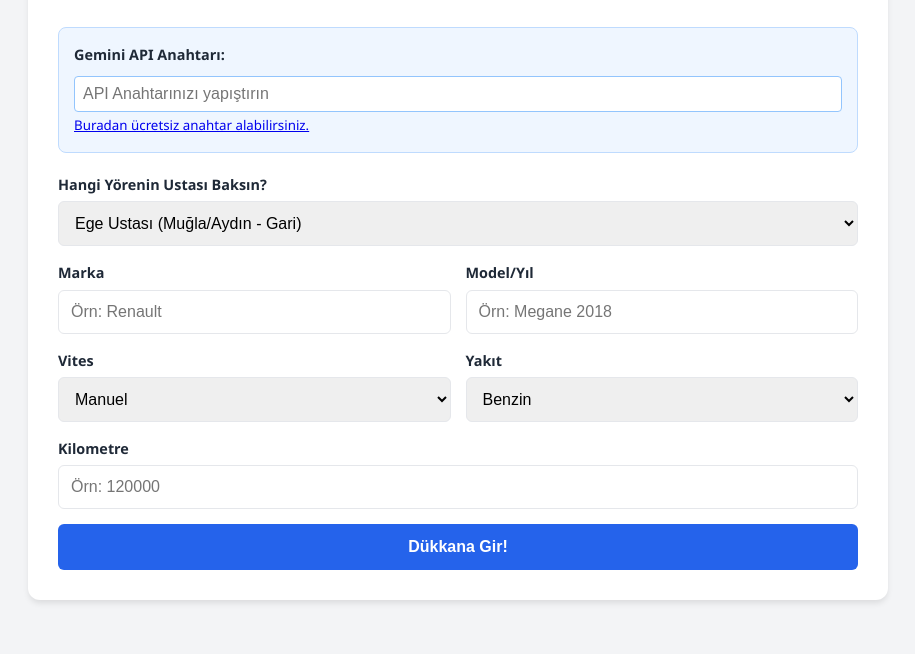
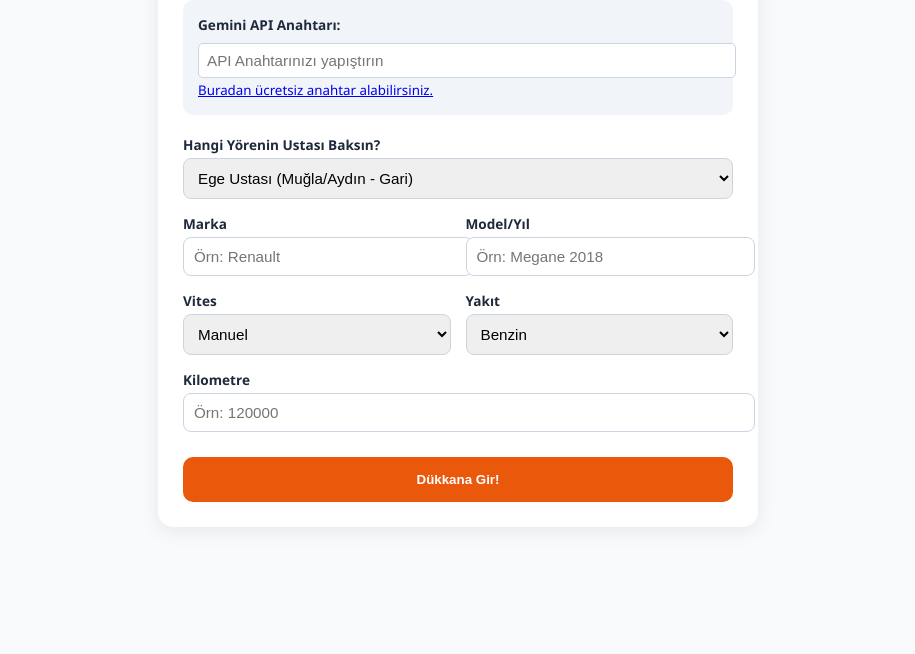
Before and after one commit to fatihdisci/oto-eksper-ai, a plain HTML site: page index.html in a window 1280 px wide. Shown: the part 146-800 px from the top of the page, without its empty margins (182-1097 px from the left). Drawn offline with nearby package versions, Linux system fonts and the light colour scheme.

Commit message:
Update style.css

```diff
--- a/style.css
+++ b/style.css
@@ -1,146 +1,59 @@
 :root {
-    --primary: #2563eb;
-    --primary-hover: #1d4ed8;
-    --bg: #f3f4f6;
-    --card-bg: #ffffff;
-    --text: #1f2937;
-    --border: #e5e7eb;
+    --primary: #475569;
+    --accent: #ea580c;
+    --bg: #f8fafc;
+    --card: #ffffff;
 }
 
 body {
-    font-family: 'Segoe UI', Tahoma, Geneva, Verdana, sans-serif;
+    font-family: 'Segoe UI', system-ui, sans-serif;
     background-color: var(--bg);
-    color: var(--text);
     margin: 0;
-    padding: 20px;
-    line-height: 1.6;
+    padding: 10px;
+    color: #1e293b;
 }
 
 .container {
-    max-width: 800px;
-    margin: 0 auto;
-    background: var(--card-bg);
-    padding: 30px;
-    border-radius: 12px;
-    box-shadow: 0 4px 6px -1px rgba(0, 0, 0, 0.1);
+    max-width: 550px;
+    margin: 20px auto;
+    background: var(--card);
+    padding: 25px;
+    border-radius: 15px;
+    box-shadow: 0 4px 20px rgba(0,0,0,0.08);
 }
 
-header {
-    text-align: center;
-    margin-bottom: 30px;
-}
-
-header h1 {
-    color: var(--primary);
-    margin: 0;
-}
+header { text-align: center; margin-bottom: 20px; }
+header h1 { color: var(--accent); margin: 0; font-size: 1.5rem; }
 
 .api-section {
-    background: #eff6ff;
+    background: #f1f5f9;
     padding: 15px;
-    border-radius: 8px;
+    border-radius: 10px;
     margin-bottom: 20px;
-    border: 1px solid #bfdbfe;
 }
 
 .api-section input {
-    width: 100%;
-    padding: 8px;
-    margin-top: 5px;
-    border: 1px solid #93c5fd;
-    border-radius: 4px;
-    box-sizing: border-box;
+    width: 100%; padding: 8px; margin-top: 5px; border-radius: 5px; border: 1px solid #cbd5e1;
 }
 
-.form-group {
-    margin-bottom: 15px;
+.form-group { margin-bottom: 15px; }
+.form-grid { display: grid; grid-template-columns: 1fr 1fr; gap: 15px; }
+
+label { display: block; font-weight: 600; font-size: 0.85rem; margin-bottom: 4px; }
+input, select { width: 100%; padding: 10px; border: 1px solid #cbd5e1; border-radius: 8px; font-size: 0.95rem; }
+
+button {
+    width: 100%; padding: 15px; background: var(--accent); color: white; border: none;
+    border-radius: 10px; font-weight: bold; cursor: pointer; margin-top: 10px;
 }
 
-.form-grid {
-    display: grid;
-    grid-template-columns: 1fr 1fr;
-    gap: 15px;
+#result {
+    margin-top: 25px; padding: 20px; background: #fffbeb; border-radius: 10px; border-left: 5px solid var(--accent);
 }
 
-label {
-    display: block;
-    font-weight: 600;
-    margin-bottom: 5px;
-    font-size: 0.9em;
-}
+.share-button { background: #22c55e; margin-top: 10px; }
+.hidden { display: none; }
+.spinner { border: 4px solid #f3f3f3; border-top: 4px solid var(--accent); border-radius: 50%; width: 30px; height: 30px; animation: spin 1s linear infinite; margin: 0 auto 10px; }
+@keyframes spin { 0% { transform: rotate(0deg); } 100% { transform: rotate(360deg); } }
 
-input, select {
-    width: 100%;
-    padding: 12px;
-    border: 1px solid var(--border);
-    border-radius: 6px;
-    font-size: 16px;
-    box-sizing: border-box;
-}
-
-button {
-    width: 100%;
-    padding: 14px;
-    background-color: var(--primary);
-    color: white;
-    border: none;
-    border-radius: 6px;
-    font-size: 16px;
-    font-weight: bold;
-    cursor: pointer;
-    transition: background 0.3s;
-}
-
-button:hover {
-    background-color: var(--primary-hover);
-}
-
-/* Loading Spinner */
-.hidden {
-    display: none;
-}
-
-#loading {
-    text-align: center;
-    margin-top: 20px;
-}
-
-.spinner {
-    border: 4px solid #f3f3f3;
-    border-top: 4px solid var(--primary);
-    border-radius: 50%;
-    width: 40px;
-    height: 40px;
-    animation: spin 1s linear infinite;
-    margin: 0 auto 10px;
-}
-
-@keyframes spin {
-    0% { transform: rotate(0deg); }
-    100% { transform: rotate(360deg); }
-}
-
-/* Result Styling */
-#result {
-    margin-top: 30px;
-    padding-top: 20px;
-    border-top: 2px solid var(--border);
-}
-
-#resultContent h3 {
-    color: #b91c1c; /* Koyu kırmızı for warnings */
-}
-
-#resultContent ul {
-    padding-left: 20px;
-}
-
-#resultContent li {
-    margin-bottom: 8px;
-}
-
-@media (max-width: 600px) {
-    .form-grid {
-        grid-template-columns: 1fr;
-    }
-}
+@media (max-width: 480px) { .form-grid { grid-template-columns: 1fr; } }
```
